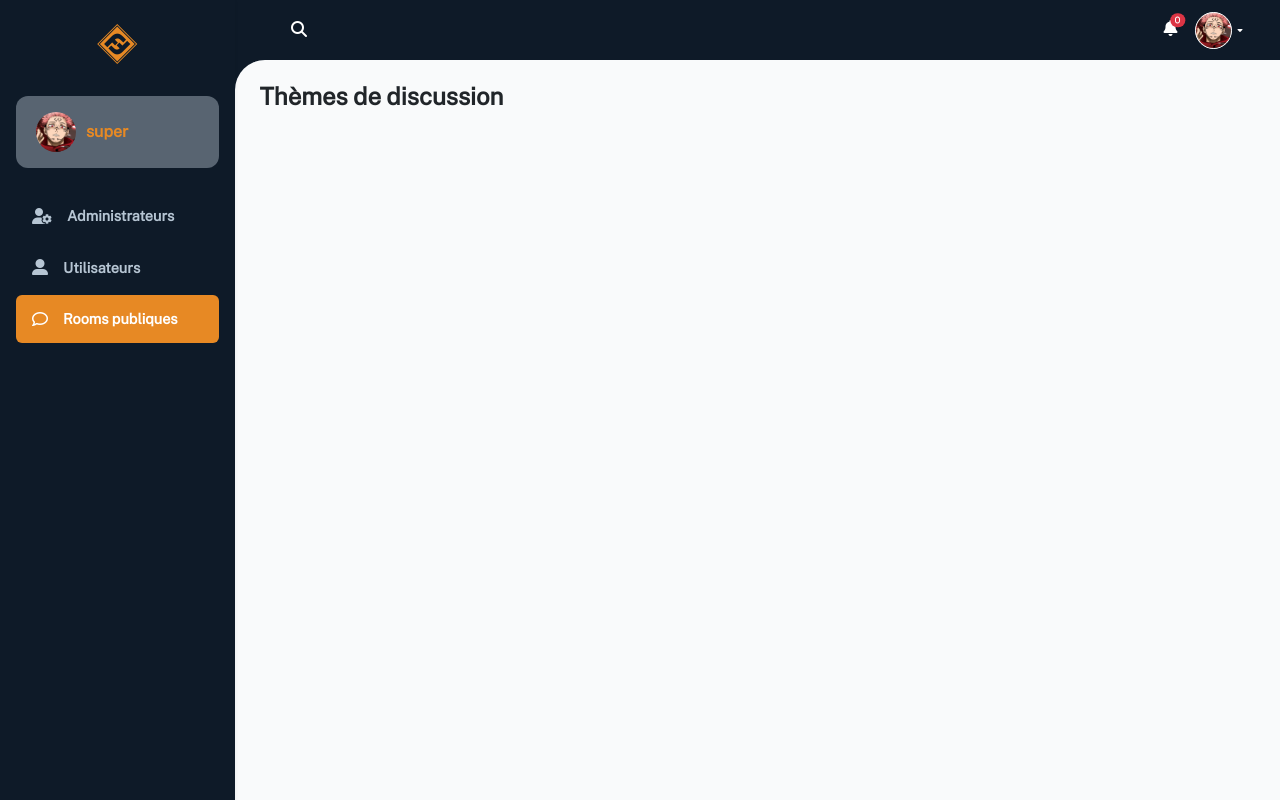
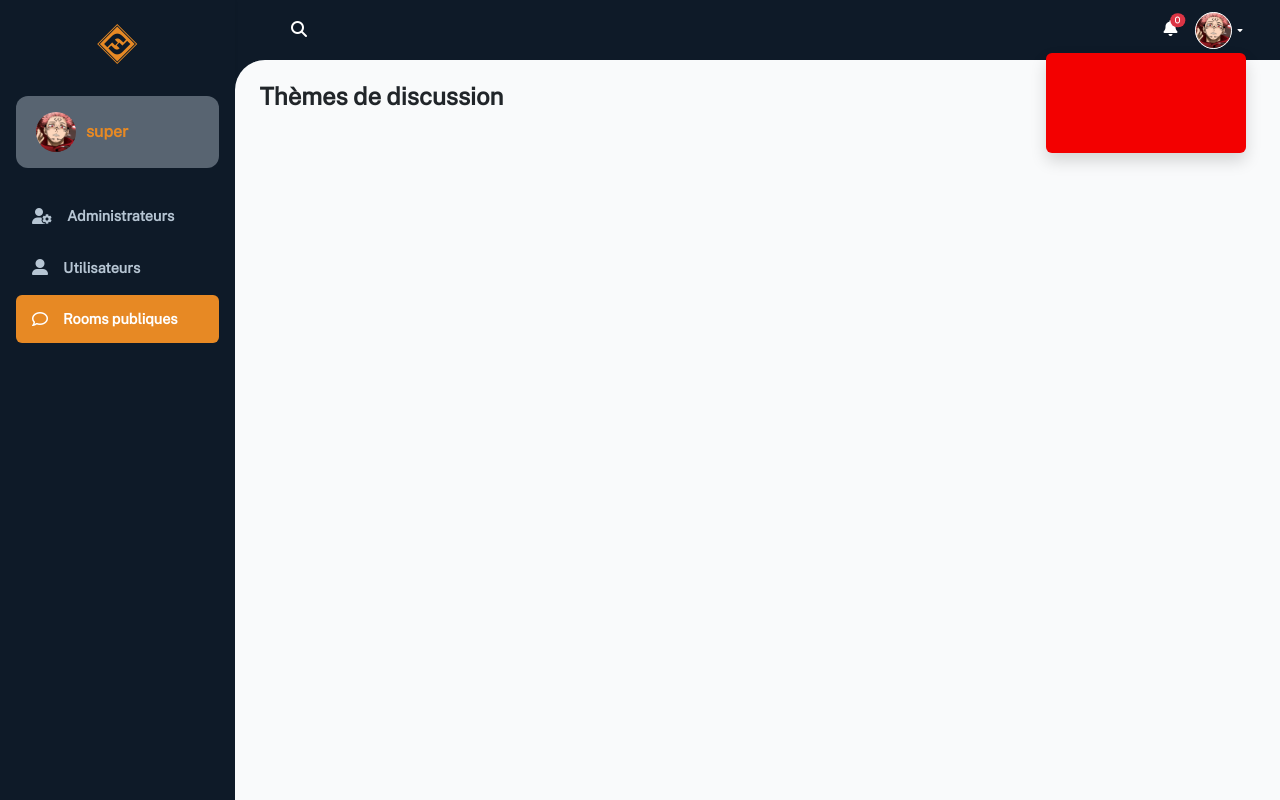
Before and after one commit to lysisTeam/forum_frontend, a React (Create React App) app: page /admin/subjects in a window 1280 px wide. Built offline with nearby package versions, Linux system fonts and the light colour scheme; no server answers; sample sign-in values are in the browser's storage; a web font is replaced by a local one.

Commit message:
debut des sections top drop

```diff
--- a/src/modules/admin/AppAdmin.css
+++ b/src/modules/admin/AppAdmin.css
@@ -229,7 +229,8 @@
     /* position: absolute; */
     /* background-color: aqua; */
     background-color: rgb(14, 26, 40);
-    overflow-y: hidden;
+    /* overflow-y: hidden; */
+    z-index: 8;
 
 }
 
@@ -290,11 +291,26 @@
 }
 
 .container-views-admin{
+    position: relative;
     border-top-left-radius: 30px;
     height: calc(100vh - 60px);
     padding-top: 22px;
     overflow-y: scroll;
+    z-index: 10;
     background-color: rgb(249, 250, 251);
+}
+
+.container-views-admin::-webkit-scrollbar {
+    width: 2px; /* width of the entire scrollbar */
+}
+
+.container-views-admin::-webkit-scrollbar-track {
+    background: transparent; /* color of the tracking area */
+}
+
+.container-views-admin::-webkit-scrollbar-thumb {
+    border-radius: 25px;
+    border: 2px solid rgb(218, 218, 218); /* creates padding around scroll thumb */
 }
 
 
@@ -328,7 +344,7 @@
     border: 1px white solid;
     border-radius: 50%;
     margin-left: 8px;
-    position: relative;
+    position: relative !important;
 }
 
 .top-picture-drop-button img{
@@ -344,6 +360,17 @@
     left: 44px;
     font-size: 0.5rem;
     transform: translate(-50%,-50%);
+}
+
+.top-picture-drop-section{
+    width: 200px;
+    height: 100px;
+    position: absolute;
+    top: 40px;
+    right: -15px;
+    background-color: rgb(243, 0, 0);
+    z-index: 11;
+
 }
 
 
--- a/src/modules/admin/Layouts/TopBar.js
+++ b/src/modules/admin/Layouts/TopBar.js
@@ -27,6 +27,10 @@ function TopBar({setOpenSideBar, setOpenSearchBar, openSearchBar}) {
           <button className='top-picture-drop-button' onClick={()=>alert('sdfsd')}>
             <img alt='user-avatar' src={avatar} />
             <i class="fa-solid fa-caret-down"></i>
+
+            <div className='top-picture-drop-section rounded shadow p-3'>
+
+            </div>
           </button>
         </div>
       </div>
```
